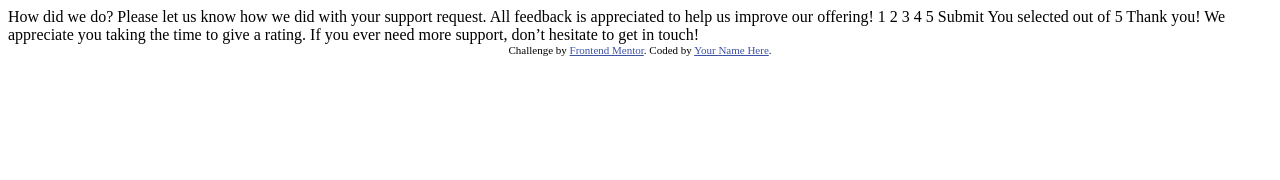
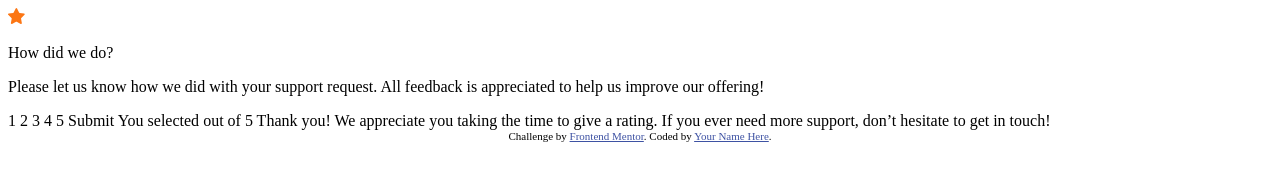
Before and after one commit to Ednesor/interactive-rating-component-main, a plain HTML site: page index.html in a window 1280 px wide. Drawn offline with Linux system fonts and the light colour scheme.

Commit message:
component started

```diff
--- a/index.html
+++ b/index.html
@@ -16,12 +16,13 @@
 </head>
 <body>
 
-  <!-- Rating state start -->
+  <div>
+    <img src="./images/icon-star.svg" alt="star-icon" class="star-icon">
 
-  How did we do?
+    <p class="p-one">How did we do?</p>
 
-  Please let us know how we did with your support request. All feedback is appreciated
-  to help us improve our offering!
+    <p class="p-two">Please let us know how we did with your support request. All feedback is appreciated
+      to help us improve our offering!</p>
 
   1 2 3 4 5
 
@@ -39,6 +40,7 @@
   don’t hesitate to get in touch!
 
   <!-- Thank you state end -->
+  </div>
 
 
   <div class="attribution">
```
